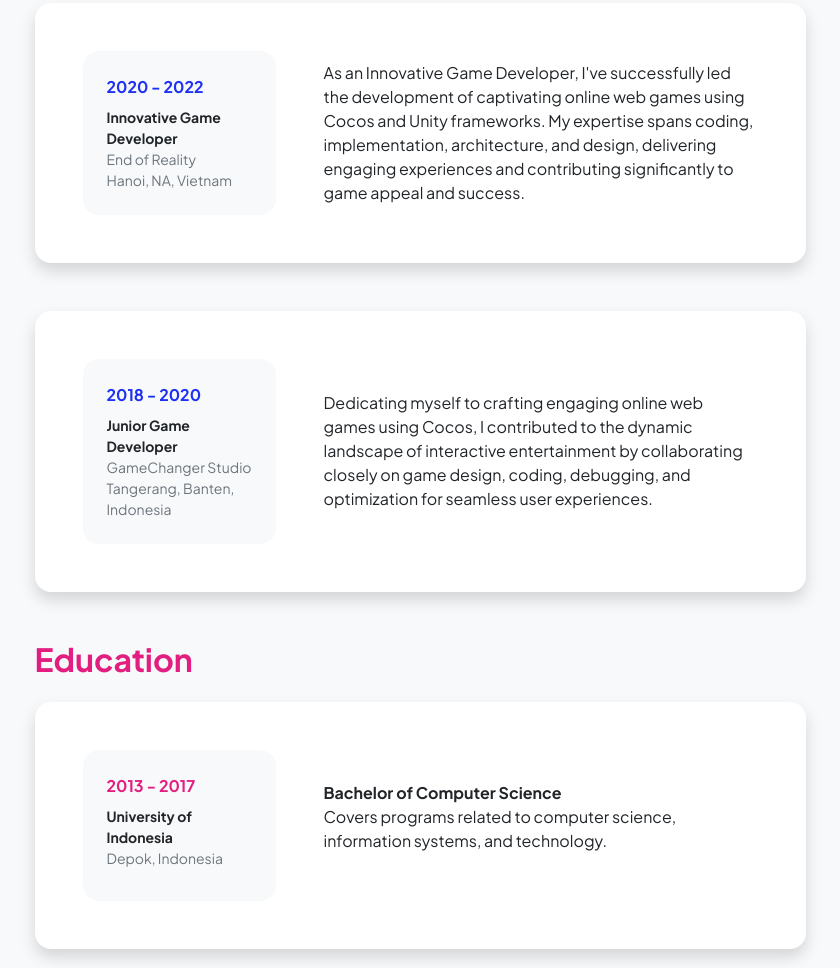
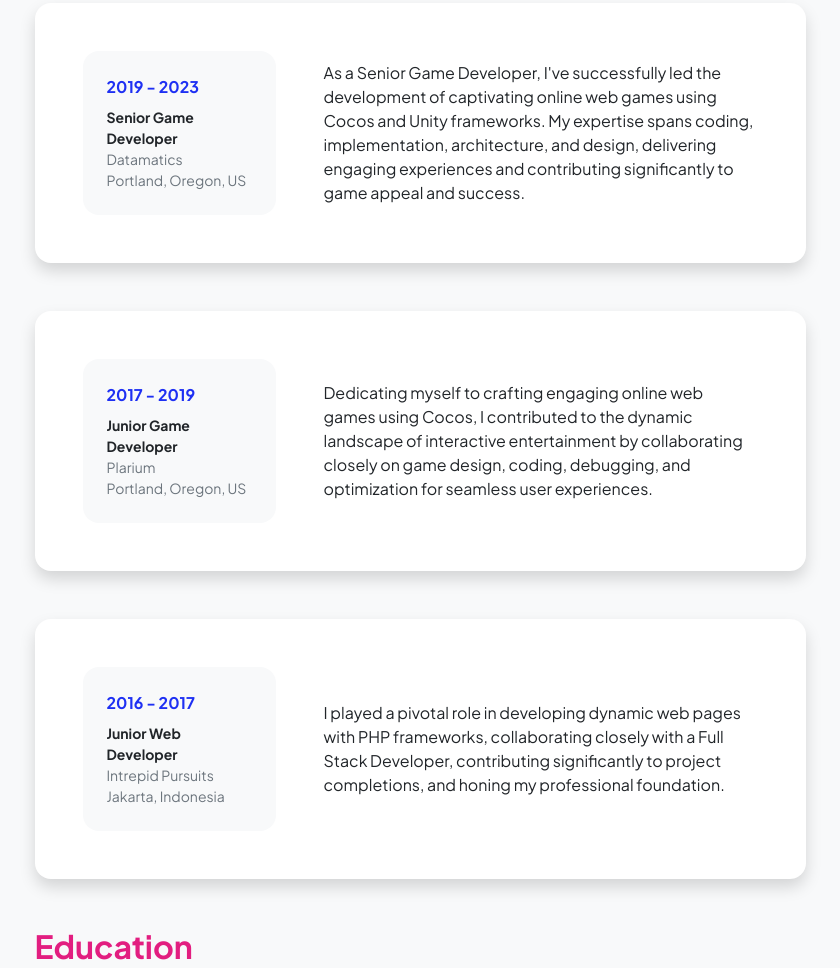
Before and after one commit to CutyDragon/david_game_profile, a plain HTML site: page resume.html in a window 1280 px wide. Shown: the part 305-1273 px from the top of the page, without its empty margins (220-1060 px from the left). Drawn offline with nearby package versions, Linux system fonts and the light colour scheme.

Commit message:
senior game developer portfolio modified on 28th Jun

```diff
--- a/resume.html
+++ b/resume.html
@@ -58,13 +58,13 @@
                                     <div class="row align-items-center gx-5">
                                         <div class="col text-center text-lg-start mb-4 mb-lg-0">
                                             <div class="bg-light p-4 rounded-4">
-                                                <div class="text-primary fw-bolder mb-2">2020 - 2022</div>
-                                                <div class="small fw-bolder">Innovative Game Developer</div>
-                                                <div class="small text-muted">End of Reality</div>
-                                                <div class="small text-muted">Hanoi, NA, Vietnam</div>
+                                                <div class="text-primary fw-bolder mb-2">2019 - 2023</div>
+                                                <div class="small fw-bolder">Senior Game Developer</div>
+                                                <div class="small text-muted">Datamatics</div>
+                                                <div class="small text-muted">Portland, Oregon, US</div>
                                             </div>
                                         </div>
-                                        <div class="col-lg-8"><div>As an Innovative Game Developer, I've successfully led the development of captivating online web games using Cocos and Unity frameworks. My expertise spans coding, implementation, architecture, and design, delivering engaging experiences and contributing significantly to game appeal and success.</div></div>
+                                        <div class="col-lg-8"><div>As a Senior Game Developer, I've successfully led the development of captivating online web games using Cocos and Unity frameworks. My expertise spans coding, implementation, architecture, and design, delivering engaging experiences and contributing significantly to game appeal and success.</div></div>
                                     </div>
                                 </div>
                             </div>
@@ -74,13 +74,29 @@
                                     <div class="row align-items-center gx-5">
                                         <div class="col text-center text-lg-start mb-4 mb-lg-0">
                                             <div class="bg-light p-4 rounded-4">
-                                                <div class="text-primary fw-bolder mb-2">2018 - 2020</div>
+                                                <div class="text-primary fw-bolder mb-2">2017 - 2019</div>
                                                 <div class="small fw-bolder">Junior Game Developer</div>
-                                                <div class="small text-muted">GameChanger Studio</div>
-                                                <div class="small text-muted">Tangerang, Banten, Indonesia</div>
+                                                <div class="small text-muted">Plarium</div>
+                                                <div class="small text-muted">Portland, Oregon, US</div>
                                             </div>
                                         </div>
                                         <div class="col-lg-8"><div>Dedicating myself to crafting engaging online web games using Cocos, I contributed to the dynamic landscape of interactive entertainment by collaborating closely on game design, coding, debugging, and optimization for seamless user experiences.</div></div>
+                                    </div>
+                                </div>
+                            </div>
+                            <!-- Experience Card 3-->
+                            <div class="card shadow border-0 rounded-4 mb-5">
+                                <div class="card-body p-5">
+                                    <div class="row align-items-center gx-5">
+                                        <div class="col text-center text-lg-start mb-4 mb-lg-0">
+                                            <div class="bg-light p-4 rounded-4">
+                                                <div class="text-primary fw-bolder mb-2">2016 - 2017</div>
+                                                <div class="small fw-bolder">Junior Web Developer</div>
+                                                <div class="small text-muted">Intrepid Pursuits</div>
+                                                <div class="small text-muted">Jakarta, Indonesia</div>
+                                            </div>
+                                        </div>
+                                        <div class="col-lg-8"><div>I played a pivotal role in developing dynamic web pages with PHP frameworks, collaborating closely with a Full Stack Developer, contributing significantly to project completions, and honing my professional foundation.</div></div>
                                     </div>
                                 </div>
                             </div>
@@ -94,7 +110,7 @@
                                     <div class="row align-items-center gx-5">
                                         <div class="col text-center text-lg-start mb-4 mb-lg-0">
                                             <div class="bg-light p-4 rounded-4">
-                                                <div class="text-secondary fw-bolder mb-2">2013 - 2017</div>
+                                                <div class="text-secondary fw-bolder mb-2">2012 - 2016</div>
                                                 <div class="mb-2">
                                                     <div class="small fw-bolder">University of Indonesia</div>
                                                     <div class="small text-muted">Depok, Indonesia</div>
```
